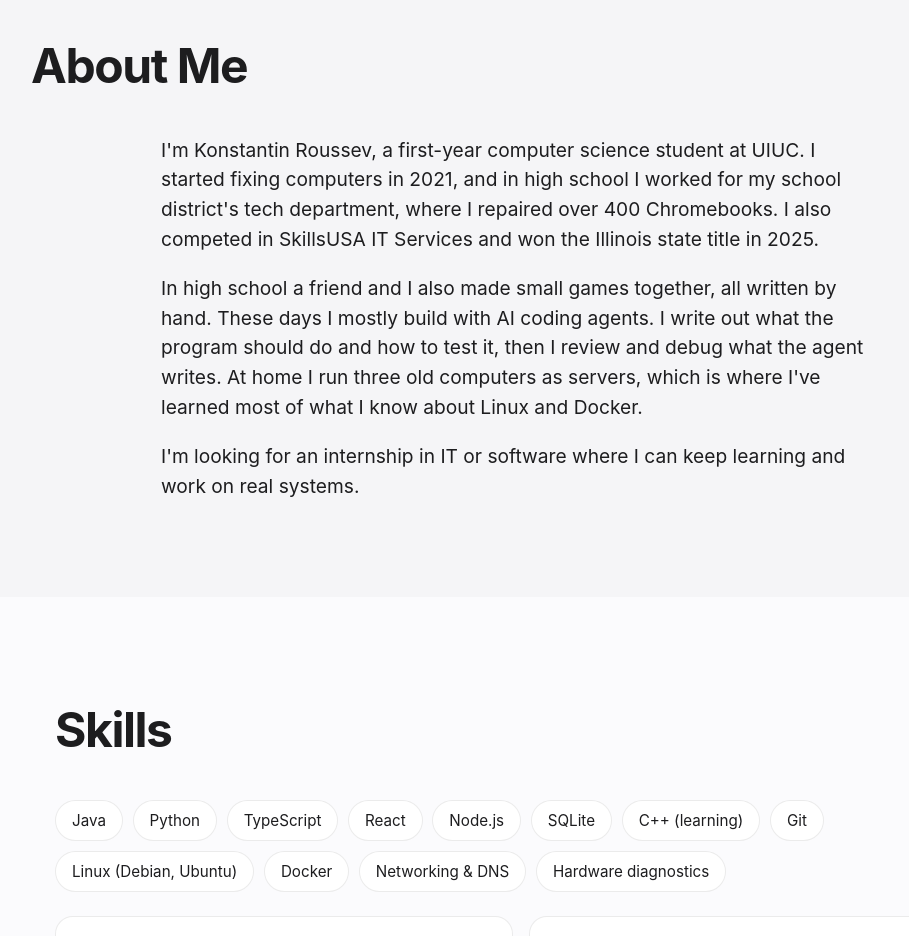
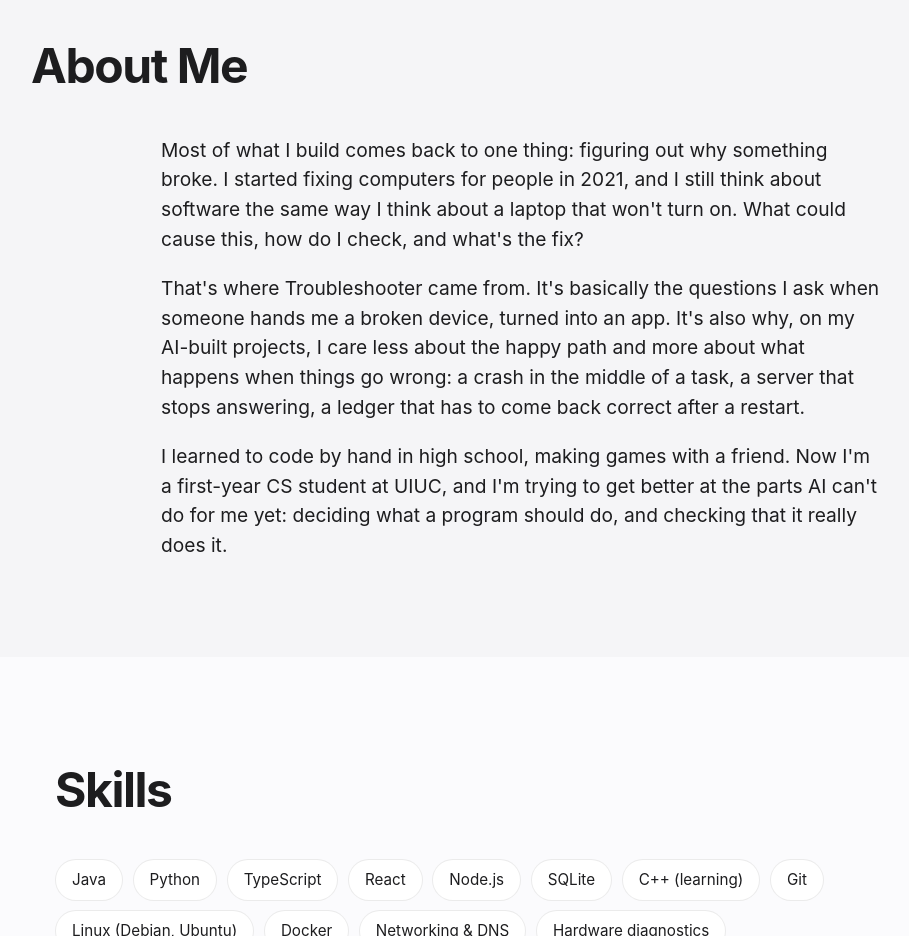
Before and after one commit to Kokofast177/portfolio, a plain HTML site: page index.html in a window 1280 px wide. Shown: the part 820-1756 px from the top of the page, without its empty margins (119-1028 px from the left). Drawn offline with Linux system fonts and the light colour scheme.

Commit message:
About: one through-line instead of a summary
Co-Authored-By: Claude Opus 5.5 <noreply@anthropic.com>

```diff
--- a/index.html
+++ b/index.html
@@ -92,9 +92,9 @@
 
 <section id="about">
   <h2>About Me</h2>
-  <p>I'm Konstantin Roussev, a first-year computer science student at UIUC. I started fixing computers in 2021, and in high school I worked for my school district's tech department, where I repaired over 400 Chromebooks. I also competed in SkillsUSA IT Services and won the Illinois state title in 2025.</p>
-  <p>In high school a friend and I also made small games together, all written by hand. These days I mostly build with AI coding agents. I write out what the program should do and how to test it, then I review and debug what the agent writes. At home I run three old computers as servers, which is where I've learned most of what I know about Linux and Docker.</p>
-  <p>I'm looking for an internship in IT or software where I can keep learning and work on real systems.</p>
+  <p>Most of what I build comes back to one thing: figuring out why something broke. I started fixing computers for people in 2021, and I still think about software the same way I think about a laptop that won't turn on. What could cause this, how do I check, and what's the fix?</p>
+  <p>That's where Troubleshooter came from. It's basically the questions I ask when someone hands me a broken device, turned into an app. It's also why, on my AI-built projects, I care less about the happy path and more about what happens when things go wrong: a crash in the middle of a task, a server that stops answering, a ledger that has to come back correct after a restart.</p>
+  <p>I learned to code by hand in high school, making games with a friend. Now I'm a first-year CS student at UIUC, and I'm trying to get better at the parts AI can't do for me yet: deciding what a program should do, and checking that it really does it.</p>
 </section>
 
 <section id="skills">
```
